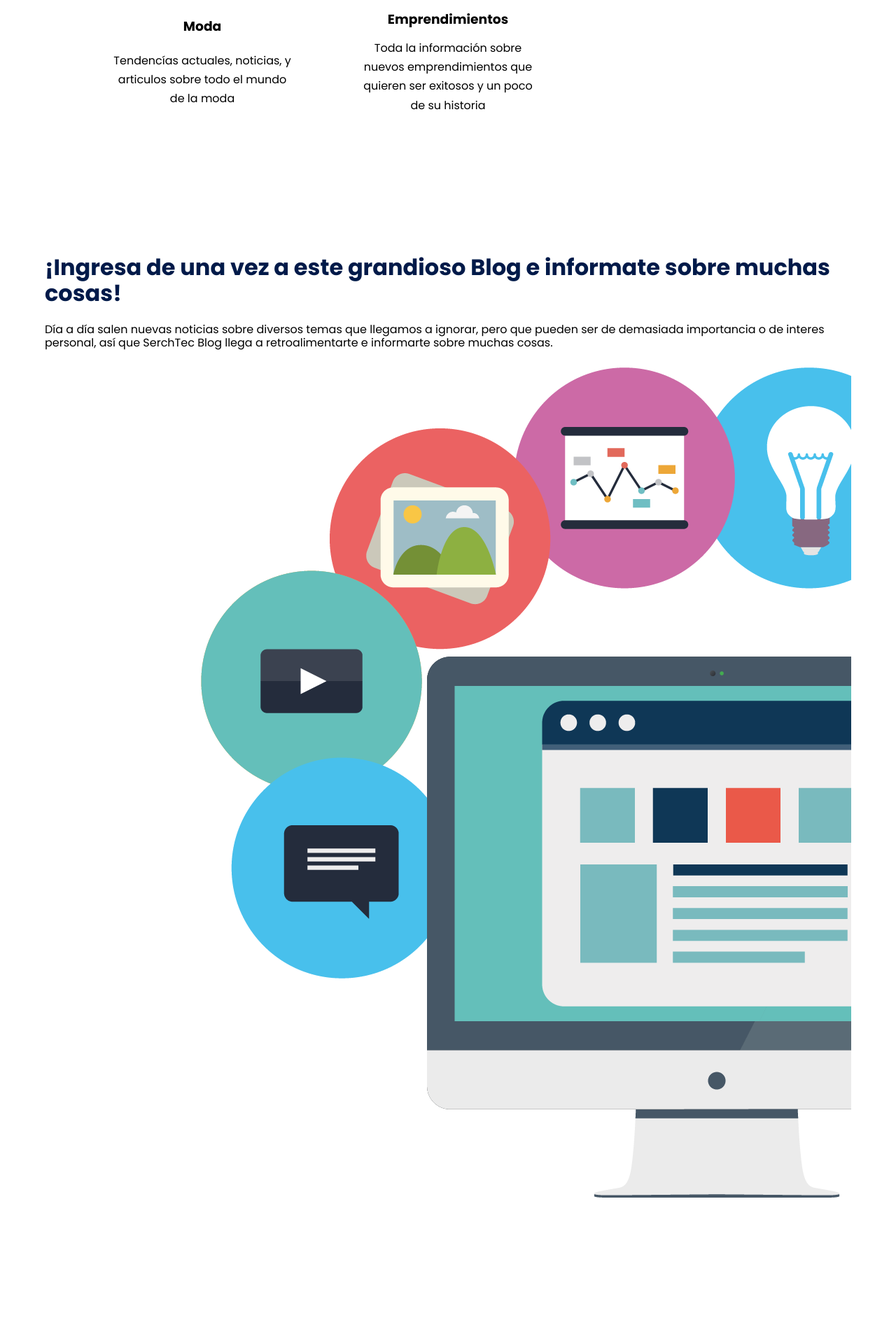
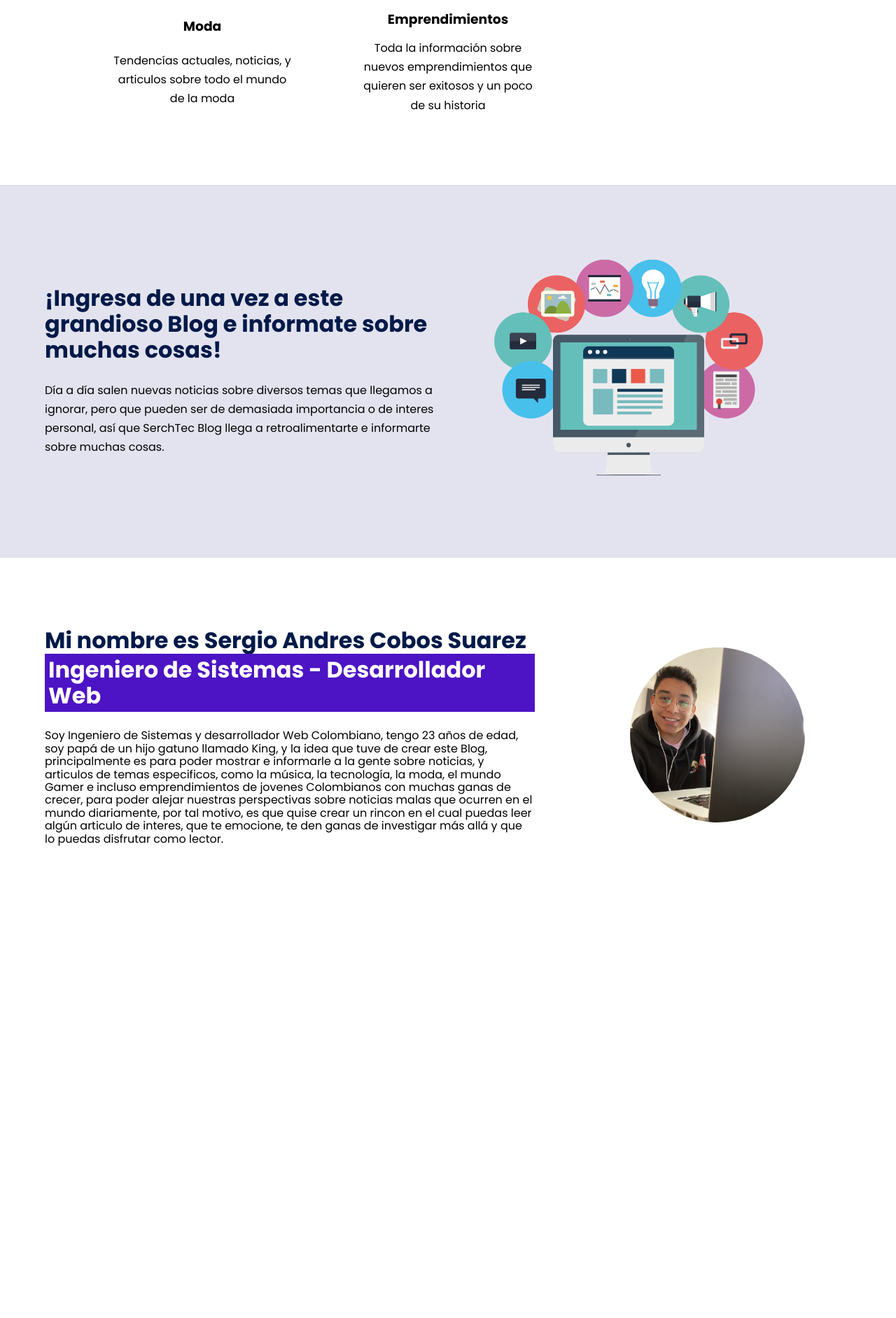
Before and after one commit to sergioandresco/SERCHTEC-GITHUB, a PHP site: page / in a window 1280 px wide. Shown: the part 1353-3236 px from the top of the page at 70% size. After the commit the page ends 2562 px from the top, so only its background shows below. Run offline with PHP 8.4, Linux system fonts and the light colour scheme.

Commit message:
Commit 6

```diff
--- a/Index.html
+++ b/Index.html
@@ -107,7 +107,7 @@
             </div>
         </section>
 
-        <sectio class="knowledge">
+        <section class="knowledge">
             <div class="knowledge__container container">
                 <div class="knowledge__texts">
                     <h2 class="subtitle">¡Ingresa de una vez a este grandioso Blog e informate sobre muchas cosas!</h2>
@@ -118,7 +118,21 @@
                     <img src="./images/aprendizaje.png" class="knowledge__img">
                 </figure>
             </div>
-        </sectio>
+        </section>
+
+        <section class="creador">
+            <div class="creador__container container">
+                <section class="creador__body creador__body--show" data-id="1">
+                    <div class="creador__text">
+                        <h2 class="subtitle">Mi nombre es Sergio Andres Cobos Suarez<span class="creador__course">Ingeniero de Sistemas - Desarrollador Web</span></h2>
+                        <p class="creador__review">Soy Ingeniero de Sistemas y desarrollador Web Colombiano, tengo 23 años de edad, soy papá de un hijo gatuno llamado King, y la idea que tuve de crear este Blog, principalmente es para poder mostrar e informarle a la gente sobre noticias, y articulos de temas especificos, como la música, la tecnología, la moda, el mundo Gamer e incluso emprendimientos de jovenes Colombianos con muchas ganas de crecer, para poder alejar nuestras perspectivas sobre noticias malas que ocurren en el mundo diariamente, por tal motivo, es que quise crear un rincon en el cual puedas leer algún articulo de interes, que te emocione, te den ganas de investigar más allá y que lo puedas disfrutar como lector. </p>
+                    </div>
+                    <figure class="creador__picture">
+                        <img src="./images/sergio.JPEG" class="creador__img">
+                    </figure>
+                </section>
+            </div>
+        </section>
 
 
     </main>
--- a/css/estilos.css
+++ b/css/estilos.css
@@ -162,7 +162,77 @@ body{
 /* Knowledge */
 
 .knowledge{
-    background-color: #e5e5f7;
-    background: linear-gradient(135deg, #444cf755 25%, transparent 25%) -10px 0/ 20px 20px, linear-gradient(225deg, #444cf7 25%, transparent 25%) -10px 0/ 20px 20px, linear-gradient(315deg, #444cf755 25%, transparent 25%) 0px 0/ 20px 20px, linear-gradient(45deg, #444cf7 25%, #e5e5f7 25%) 0px 0/ 20px 20px;
+    background-color: #e3e3ef;
+    background-image:  radial-gradient(#444cf7 0.5px, transparent 0.5px), radial-gradient(#444cf7 0.5px, #e3e3ef 0.5px);
+    background-size: 20px 20px;
+    background-position: 0 0,10px 10px;
     overflow: hidden;
 }
+
+.knowledge__container{
+    display: grid;
+    grid-template-columns: 1fr 1fr;
+    gap: 1em;
+    align-items: center;
+}
+
+.knowledge__picture{
+    max-width: 500px;
+}
+
+.knowledge__paragraph{
+    line-height: 1.7;
+}
+
+.knowledge__img{
+    width: 100%;
+    display: block;
+}
+
+/* Creador */
+
+.creador{
+    background-color: #fff;
+}
+
+.creador__container{
+    display: grid;
+    grid-template-columns: 50px 1fr 50px;
+    gap: 1em;
+    align-items: center;
+}
+
+.creador__body{
+    display:grid;
+    grid-template-columns: 1fr max-content;
+    justify-content: space-between;
+    align-items: center;
+    gap: 2em;
+    grid-column: 1/3;
+    grid-row: 1/2;
+}
+
+.creador__body--show{
+    pointer-events: unset;
+    opacity: 1;
+    transition: opacity 1.5s ease-in-out;
+}
+
+.creador__img{
+    width: 250px;
+    height: 250px;
+    border-radius: 50%;
+    object-fit: cover;
+    object-position: 60% 30%;
+}
+
+.creador__text{
+    max-width: 700px;
+}
+
+.creador__course{
+    background-color: #4C14C4;
+    color: white;
+    display: inline-block;
+    padding: 5px;
+}
```
Also changed, not shown: images/._sergio.JPEG (added), images/leftarrow.svg, images/rightarrow.svg (added), images/sergio.JPEG (added).
